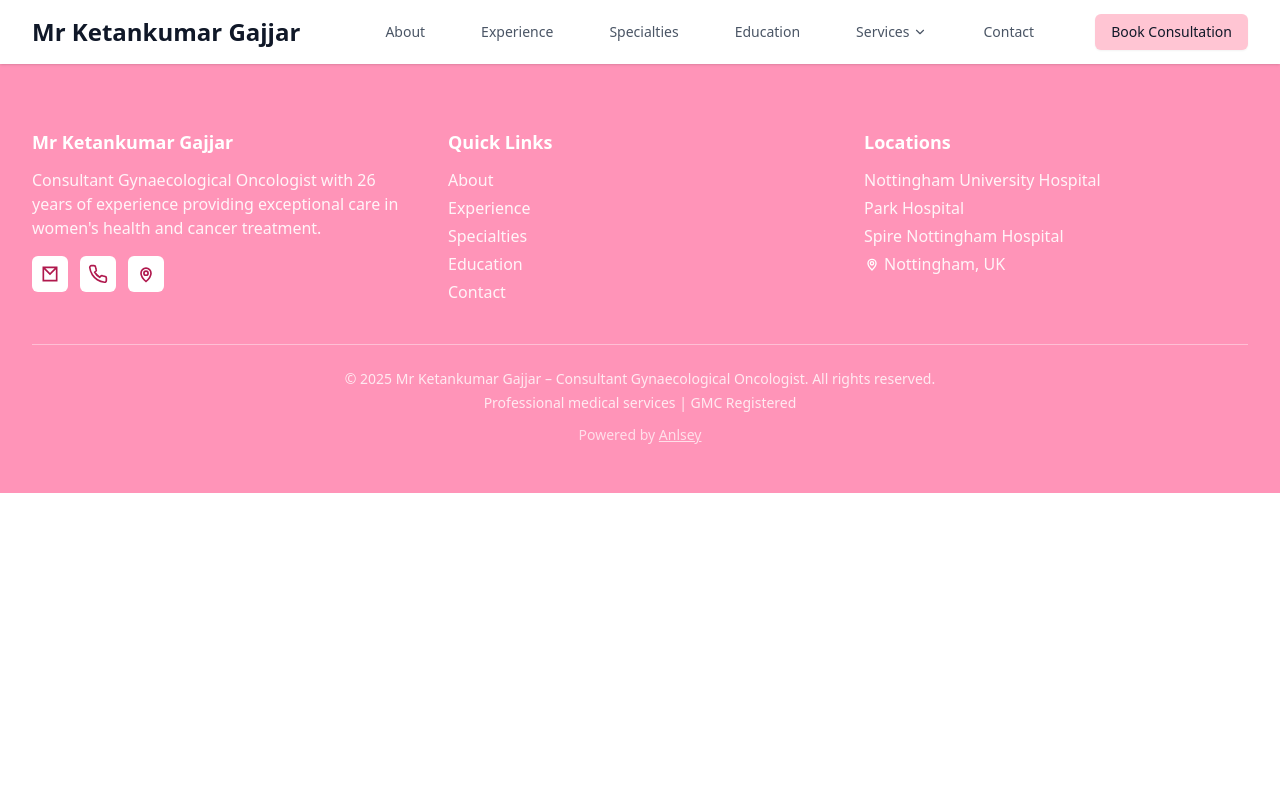
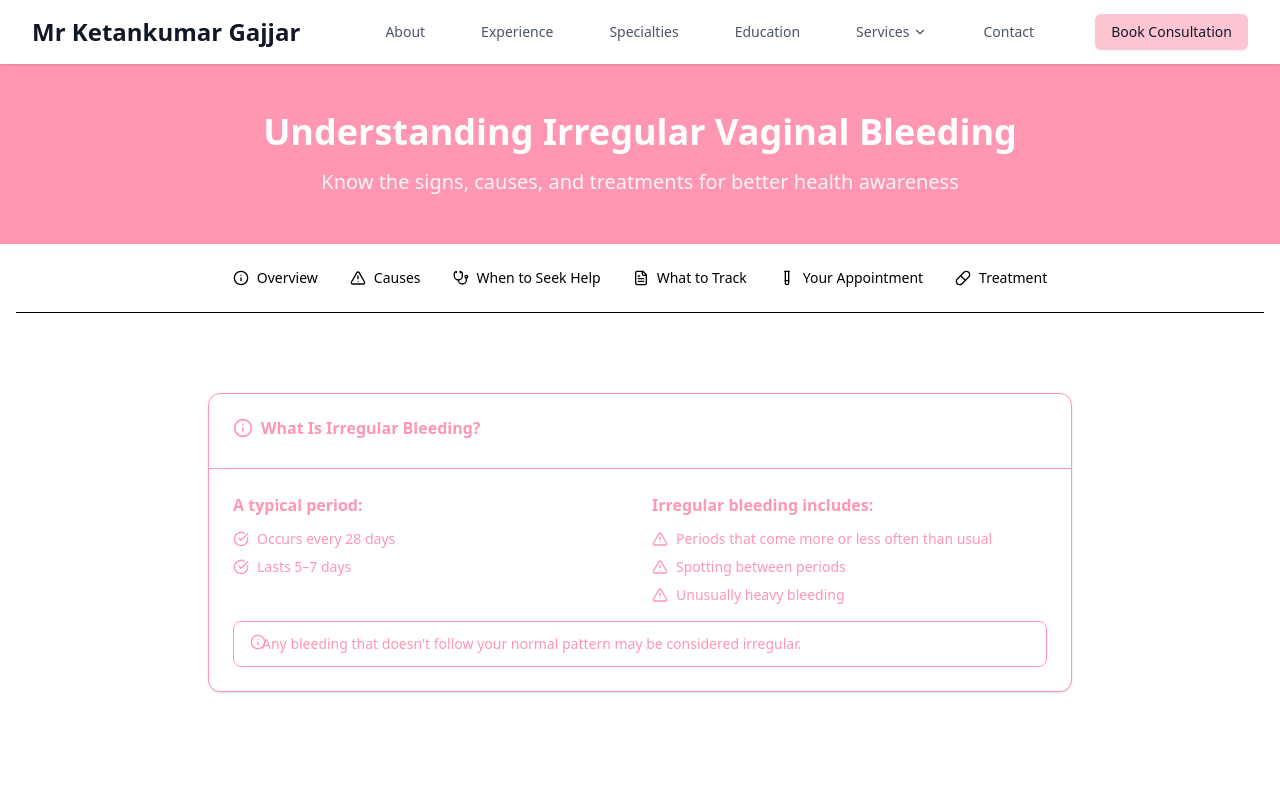
Before and after one commit to shandiru/surgeon, a React (Vite) app: page /IrregularBleedingInfo in a window 1280 px wide. Shown: the top 800 px of the page. Built offline with nearby package versions, Linux system fonts and the light colour scheme.

Commit message:
add new page

```diff
--- a/src/App.jsx
+++ b/src/App.jsx
@@ -10,6 +10,7 @@ import EndometrialCancerInformationPage from "../src/Page/EndometrialCancerInfor
 import CervicalCancerOverviewPage from "../src/Page/CervicalCancerOverviewPage";
 import RoboticSurgeryPage from "../src/Page/RoboticSurgeryPage";
 import CervicalScreeningPage from "./Page/CervicalScreeningPage";
+import IrregularBleedingInfoPage from "./Page/IrregularBleedingInfoPage";
 function App() {
   return (
     <Router>
@@ -23,6 +24,7 @@ function App() {
          <Route path="/Cancer/CervicalCancer" element={<  CervicalCancerOverviewPage />} />
          <Route path="/RoboticSurgery" element={<   RoboticSurgeryPage />} />
           <Route path="/CervicalScreening" element={<   CervicalScreeningPage />} />
+          <Route path="/IrregularBleedingInfo" element={<   IrregularBleedingInfoPage />} />
 
 
 
--- /dev/null
+++ b/src/Page/IrregularBleedingInfoPage.jsx
@@ -0,0 +1,28 @@
+import React from "react";
+
+// Sections from components/HomePage
+import IrregularBleedingHeader from "../components/IrregularBleedingInfoPage/IrregularBleedingHeader";
+import IrregularBleedingNavbar from "../components/IrregularBleedingInfoPage/IrregularBleedingNavbar";
+import IrregularBleedingContent from "../components/IrregularBleedingInfoPage/IrregularBleedingContent";
+import IrregularBleedingFooter from "../components/IrregularBleedingInfoPage/IrregularBleedingFooter";
+export default function IrregularBleedingInfoPage() {
+  return (
+    <div>
+
+        <section >
+        <IrregularBleedingHeader />
+        </section>
+        <section className=" px-4">
+        <IrregularBleedingNavbar />
+        </section>
+        <section className="my-12 px-4">
+        <IrregularBleedingContent />
+        </section>
+
+        <section className="my-12 px-4">
+        <IrregularBleedingFooter />
+        </section>
+
+    </div>
+  );
+}
--- /dev/null
+++ b/src/components/IrregularBleedingInfoPage/IrregularBleedingContent.jsx
@@ -0,0 +1,72 @@
+import React from 'react';
+import { Info, CircleCheckBig, TriangleAlert } from 'lucide-react';
+
+const IrregularBleedingContent = () => {
+  return (
+    <main className="max-w-4xl mx-auto px-4 py-8 bg-white">
+      <div className="space-y-6">
+        <div className="bg-white text-[#ff97b3] flex flex-col gap-6 rounded-xl border border-[#ff97b3] py-6 shadow-sm">
+          {/* Card Header */}
+          <div className="grid auto-rows-min grid-rows-[auto_auto] items-start gap-1.5 px-6 pb-6 border-b border-[#ff97b3]">
+            <div className="leading-none font-semibold flex items-center gap-2 text-[#ff97b3]">
+              <Info className="w-5 h-5" />
+              What Is Irregular Bleeding?
+            </div>
+          </div>
+
+          {/* Card Content */}
+          <div className="px-6 space-y-4 text-[#ff97b3]">
+            <div className="grid md:grid-cols-2 gap-6">
+              {/* Typical Period */}
+              <div className="space-y-3">
+                <h4 className="font-semibold">A typical period:</h4>
+                <ul className="space-y-2 text-sm">
+                  <li className="flex items-center gap-2">
+                    <CircleCheckBig className="w-4 h-4 text-[#ff97b3]" />
+                    Occurs every 28 days
+                  </li>
+                  <li className="flex items-center gap-2">
+                    <CircleCheckBig className="w-4 h-4 text-[#ff97b3]" />
+                    Lasts 5–7 days
+                  </li>
+                </ul>
+              </div>
+
+              {/* Irregular Bleeding */}
+              <div className="space-y-3">
+                <h4 className="font-semibold">Irregular bleeding includes:</h4>
+                <ul className="space-y-2 text-sm">
+                  <li className="flex items-center gap-2">
+                    <TriangleAlert className="w-4 h-4 text-[#ff97b3]" />
+                    Periods that come more or less often than usual
+                  </li>
+                  <li className="flex items-center gap-2">
+                    <TriangleAlert className="w-4 h-4 text-[#ff97b3]" />
+                    Spotting between periods
+                  </li>
+                  <li className="flex items-center gap-2">
+                    <TriangleAlert className="w-4 h-4 text-[#ff97b3]" />
+                    Unusually heavy bleeding
+                  </li>
+                </ul>
+              </div>
+            </div>
+
+            {/* Alert Box */}
+            <div
+              role="alert"
+              className="relative w-full rounded-lg border border-[#ff97b3] px-4 py-3 text-sm grid grid-cols-[0_1fr] gap-x-3 items-start bg-white text-[#ff97b3]"
+            >
+              <Info className="w-4 h-4" />
+              <div className="col-start-2 grid gap-1 text-sm">
+                <p>Any bleeding that doesn't follow your normal pattern may be considered irregular.</p>
+              </div>
+            </div>
+          </div>
+        </div>
+      </div>
+    </main>
+  );
+};
+
+export default IrregularBleedingContent;
--- /dev/null
+++ b/src/components/IrregularBleedingInfoPage/IrregularBleedingFooter.jsx
@@ -0,0 +1,15 @@
+import React from 'react';
+
+const IrregularBleedingFooter = () => {
+  return (
+    <footer className="bg-white mt-12 py-8 px-4">
+      <div className="max-w-4xl mx-auto text-center">
+        <p className="text-sm text-[#ff97b3]">
+          This information is for educational purposes only and should not replace professional medical advice. Always consult with your healthcare provider for personalized guidance.
+        </p>
+      </div>
+    </footer>
+  );
+};
+
+export default IrregularBleedingFooter;
--- /dev/null
+++ b/src/components/IrregularBleedingInfoPage/IrregularBleedingHeader.jsx
@@ -0,0 +1,15 @@
+// src/components/IrregularBleedingHeader.jsx
+export default function IrregularBleedingHeader() {
+  return (
+    <header className="bg-[#ff97b3] text-white py-12 px-4">
+      <div className="max-w-4xl mx-auto text-center">
+        <h1 className="text-4xl font-bold mb-4 [text-wrap:balance]">
+          Understanding Irregular Vaginal Bleeding
+        </h1>
+        <p className="text-xl opacity-90 [text-wrap:pretty]">
+          Know the signs, causes, and treatments for better health awareness
+        </p>
+      </div>
+    </header>
+  );
+}
--- /dev/null
+++ b/src/components/IrregularBleedingInfoPage/IrregularBleedingNavbar.jsx
@@ -0,0 +1,79 @@
+'use client';
+
+import React, { useState } from 'react';
+import {
+  Info,
+  TriangleAlert,
+  Stethoscope,
+  FileText,
+  TestTube,
+  Pill,
+  Menu,
+  X,
+} from 'lucide-react';
+
+const tabs = [
+  { label: 'Overview', icon: <Info size={16} /> },
+  { label: 'Causes', icon: <TriangleAlert size={16} /> },
+  { label: 'When to Seek Help', icon: <Stethoscope size={16} /> },
+  { label: 'What to Track', icon: <FileText size={16} /> },
+  { label: 'Your Appointment', icon: <TestTube size={16} /> },
+  { label: 'Treatment', icon: <Pill size={16} /> },
+];
+
+const IrregularBleedingNavbar = () => {
+  const [isOpen, setIsOpen] = useState(false);
+
+  return (
+    <nav className="bg-card border-b sticky top-0 z-10">
+      <div className="max-w-4xl mx-auto px-4">
+        {/* Desktop Navigation */}
+        <div className="hidden md:flex items-center justify-center gap-2 py-4">
+          {tabs.map((tab, idx) => (
+            <TabButton key={idx} icon={tab.icon} label={tab.label} />
+          ))}
+        </div>
+
+        {/* Mobile Header with Hamburger */}
+        <div className="md:hidden flex justify-between items-center py-4">
+          <span className="text-base font-semibold text-card-foreground">
+            Menu
+          </span>
+          <button
+            className="text-primary focus:outline-none"
+            onClick={() => setIsOpen(!isOpen)}
+            aria-label="Toggle Menu"
+          >
+            {isOpen ? <X size={24} /> : <Menu size={24} />}
+          </button>
+        </div>
+
+        {/* Mobile Menu */}
+        {isOpen && (
+          <div className="md:hidden flex flex-col gap-2 pb-4">
+            {tabs.map((tab, idx) => (
+              <TabButton key={idx} icon={tab.icon} label={tab.label} fullWidth />
+            ))}
+          </div>
+        )}
+      </div>
+    </nav>
+  );
+};
+
+const TabButton = ({ icon, label, fullWidth = false }) => {
+  const base =
+    'flex items-center gap-2 px-3 py-2 text-sm font-medium rounded-md transition-all';
+  const active =
+    'bg-primary text-primary-foreground hover:bg-primary/90';
+  const layout = fullWidth ? 'w-full justify-start' : 'justify-center whitespace-nowrap shrink-0';
+
+  return (
+    <button className={`${base} ${active} ${layout}`}>
+      {icon}
+      {label}
+    </button>
+  );
+};
+
+export default IrregularBleedingNavbar;
```
Also changed, not shown: src/components/IrregularBleedingInfoPage/IrregularBleedingCard.jsx (added).
